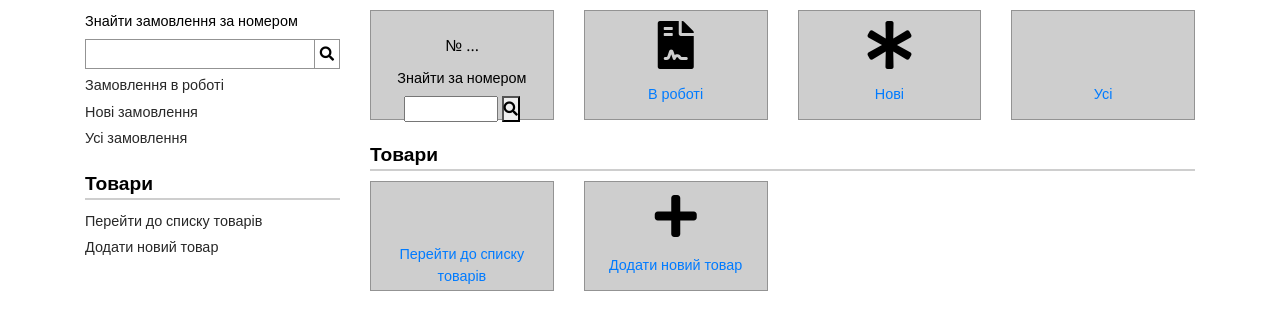
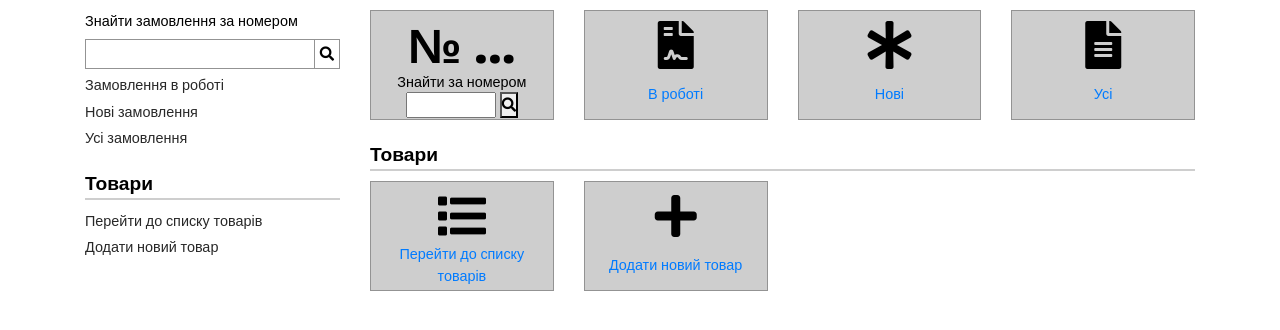
Before and after one commit to biryukov-m/craft-shop, a Django app: page /adm/ in a window 1280 px wide. Shown: the part 119-449 px from the top of the page. Run offline with Django 3.2, Linux system fonts and the light colour scheme; data comes from the database, SQL or seed files in the repository; some libraries are stand-ins or nearby versions.

Commit message:
Верстка главной страницы админки

```diff
--- a/custom_admin/static/custom_admin/css/admin_main.sass
+++ b/custom_admin/static/custom_admin/css/admin_main.sass
@@ -178,6 +178,10 @@ a:hover
             display: flex
             align-items: center
             justify-content: center
+            &.number
+              font-family: "Open Sans", sans-serif
+              font-size: 3rem
+              font-weight: 900
           .description
             display: flex
             align-items: center
@@ -187,3 +191,8 @@ a:hover
             font-family: "Open Sans", sans-serif
             font-size: 0.9rem
             color: black
+            label
+              margin: 0
+            form
+              input
+                max-width: 70%
--- a/templates/custom_admin/main.html
+++ b/templates/custom_admin/main.html
@@ -30,10 +30,10 @@
         <ul class="row functions">
             <div class="col-md-3">
                 <div class="square-block">
-                    <div class="icon">№ ...</div>
+                    <div class="icon number">№ ...</div>
                     <div class="description">
                         <li>
-                            <label for="find-order-by-number">Знайти за номером</label>
+                            <span for="find-order-by-number">Знайти за номером</span>
                             <form class="find-order" action="">
                                 <input type="number" name="find-order-by-number" id="find-order-by-number" min="0" max="1000000">
                                 <button><i class="fas fa-search"></i></button>
@@ -64,7 +64,7 @@
             </div>
             <div class="col-md-3 ">
                 <div class="square-block">
-                    <div class="icon"></div>
+                    <div class="icon"><i class="fas fa-3x fa-file-alt"></i></div>
                     <div class="description">
                         <li><a href="#">Усі</a></li>
                     </div>
@@ -77,7 +77,7 @@
         <ul class="row functions">
             <div class="col-md-3">
                 <div class="square-block">
-                    <div class="icon"></div>
+                    <div class="icon"><i class="fas fa-3x fa-list"></i></div>
                     <div class="description">
                         <li><a href="#">Перейти до списку товарів</a></li>
                     </div>
```
Also changed, not shown: custom_admin/static/custom_admin/css/admin_main.css, 1 other file.
